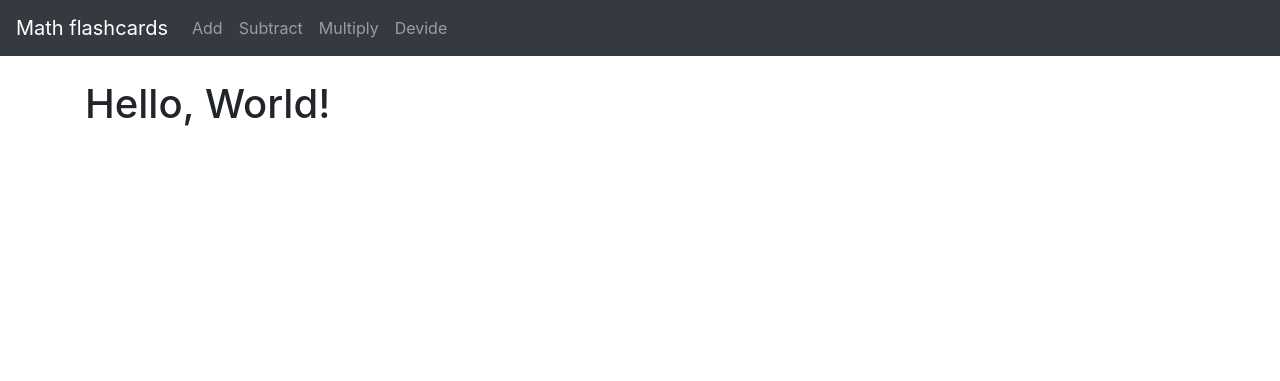
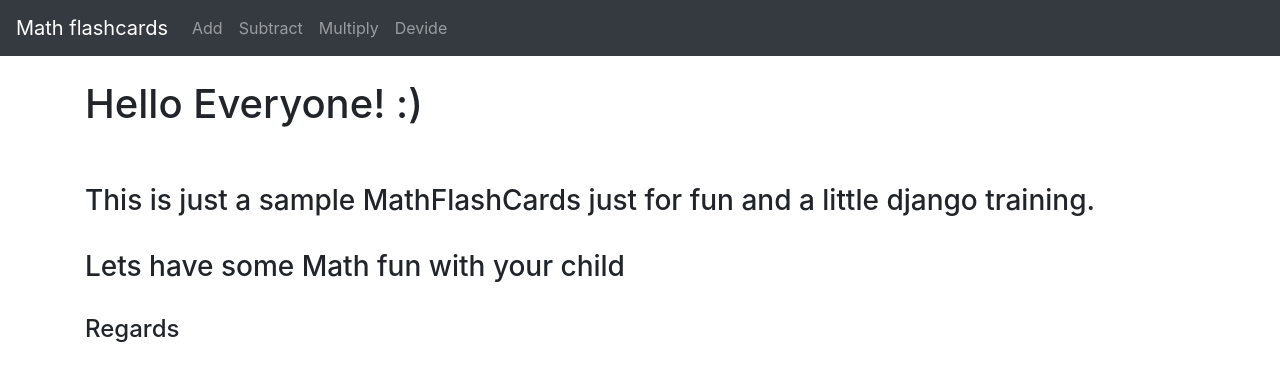
Before and after one commit to bahram1988/Django-Flashcards, a Django app: page / in a window 1280 px wide. Shown: the top 381 px of the page. Run offline with Django 3.2, Linux system fonts and the light colour scheme; some libraries are stand-ins or nearby versions.

Commit message:
tweaked home page

```diff
--- a/website/templates/home.html
+++ b/website/templates/home.html
@@ -1,7 +1,15 @@
 {% extends 'base.html' %}
 
 {% block 'content' %}
+<center></center>
+    <h1>Hello Everyone! :)</h1>
 
-    <h1>Hello, World!</h1>
+</br>
+</br>
+    <h3>This is just a sample MathFlashCards just for fun and a little django training.</h3>
+</br>
+    <h3>Lets have some Math fun with your child</h3>
+</br>
+    <h4>Regards</h4>
 
 {% endblock %}
```
Also changed, not shown: static/images/0.png, static/images/1.png, static/images/10.png, static/images/2.png, static/images/3.png, static/images/4.png, static/images/5.png, static/images/6.png, static/images/7.png, static/images/8.png, static/images/9.png.
